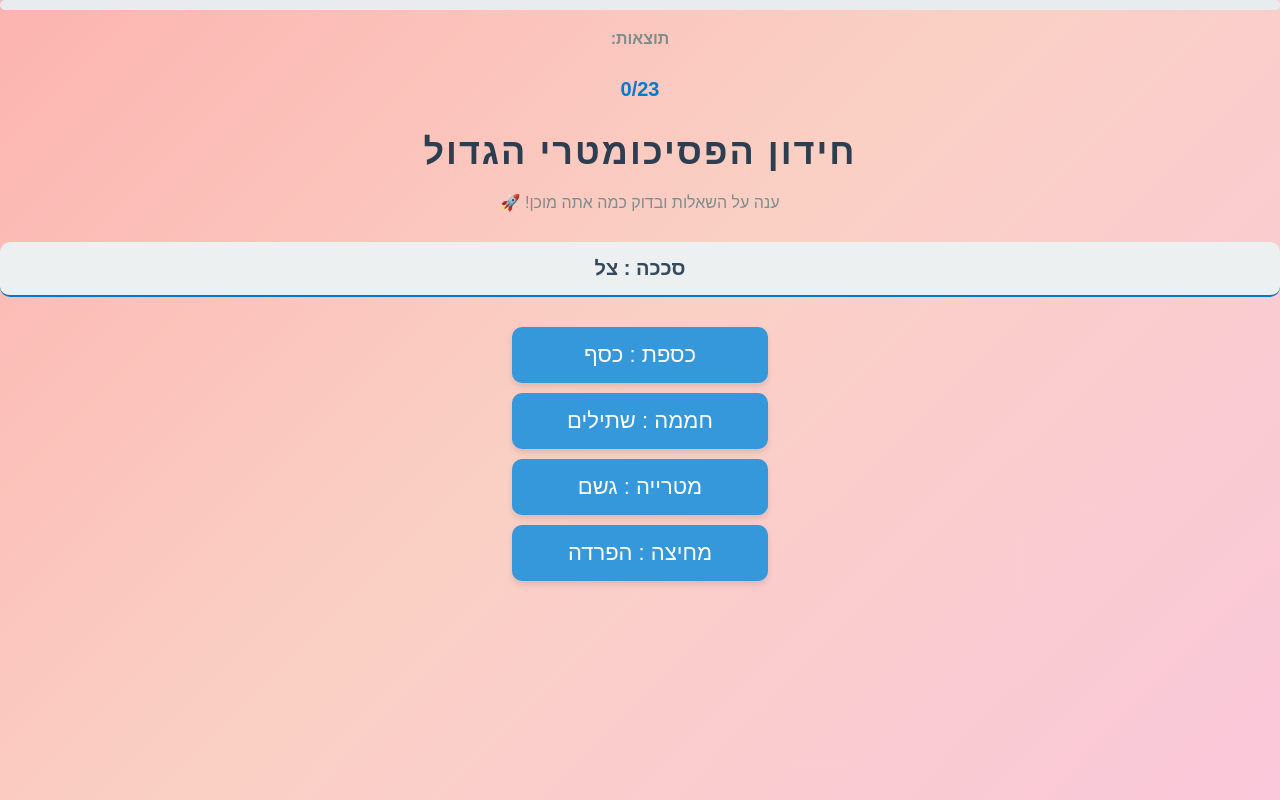
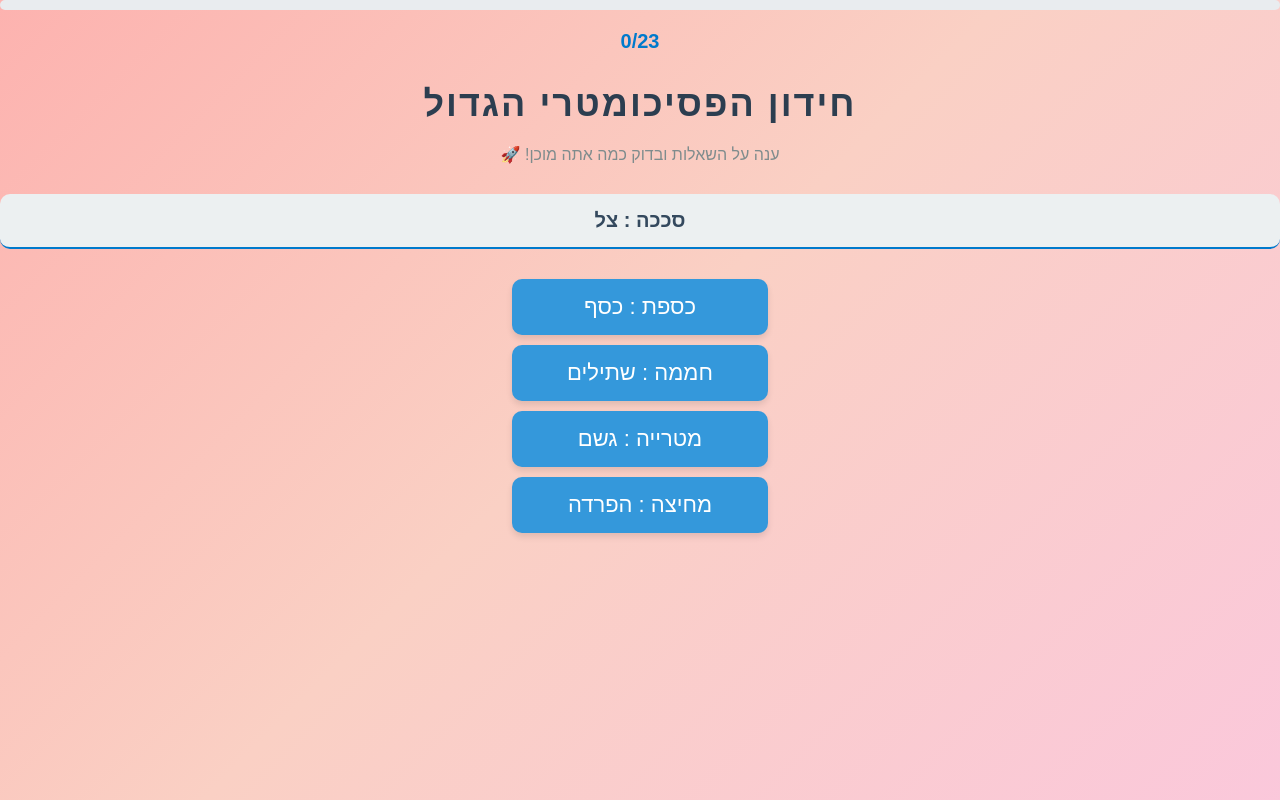
Before and after one commit to xrequiz/project1, a plain HTML site: page index.html in a window 1280 px wide. Drawn offline with Linux system fonts and the light colour scheme.

Commit message:
Update index.html

```diff
--- a/index.html
+++ b/index.html
@@ -193,7 +193,6 @@ body {
         <div id="progress-bar"></div>
     </div>
     <div id="score-board-container">
-        <p>תוצאות:</p>
         <p id="score-board">0/23</p>
     </div>
 
```
